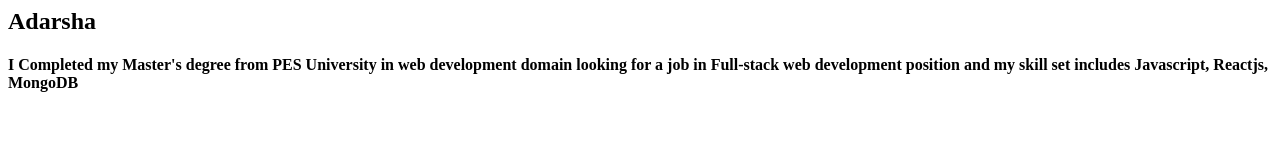
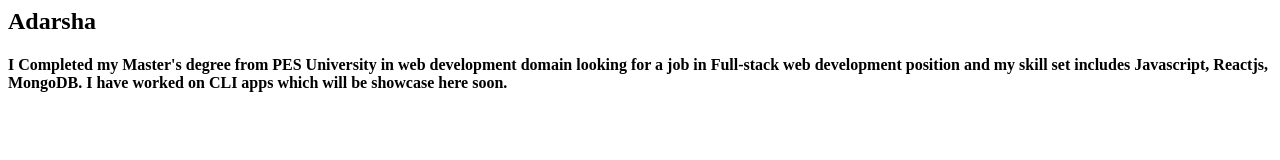
Before and after one commit to adarshav/adarsha-portfolio, a plain HTML site: page index.html in a window 1280 px wide. Drawn offline with Linux system fonts and the light colour scheme.

Commit message:
update: added projects

```diff
--- a/index.html
+++ b/index.html
@@ -6,6 +6,8 @@
 </head>
 <body>
     <h2>Adarsha</h2>
-    <h4>I Completed my Master's degree from PES University in web development domain looking for a job in Full-stack web development position and my skill set includes Javascript, Reactjs, MongoDB</h4>
+    <h4>I Completed my Master's degree from PES University in web development domain looking for a job in Full-stack web development position and my skill set includes Javascript, Reactjs, MongoDB.
+        I have worked on CLI apps which will be showcase here soon.
+    </h4>
 </body>
 </html>
```
